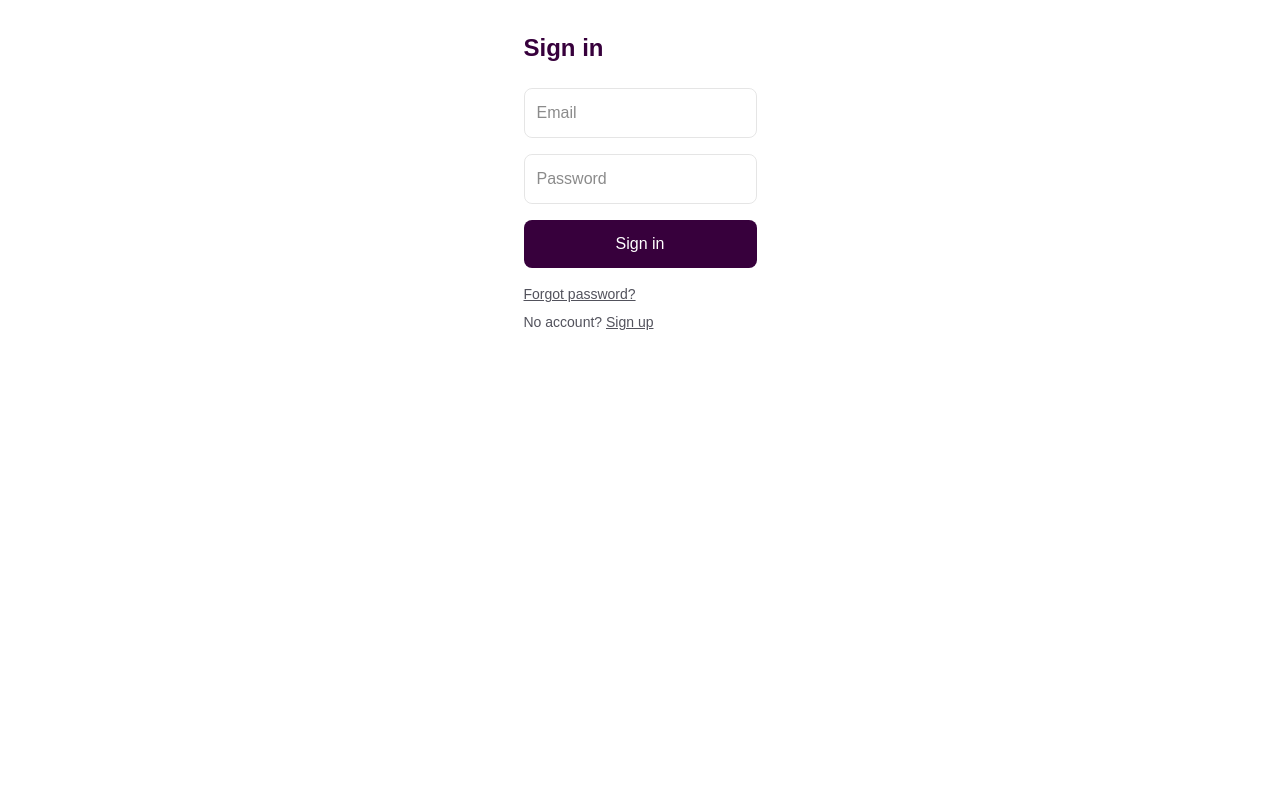
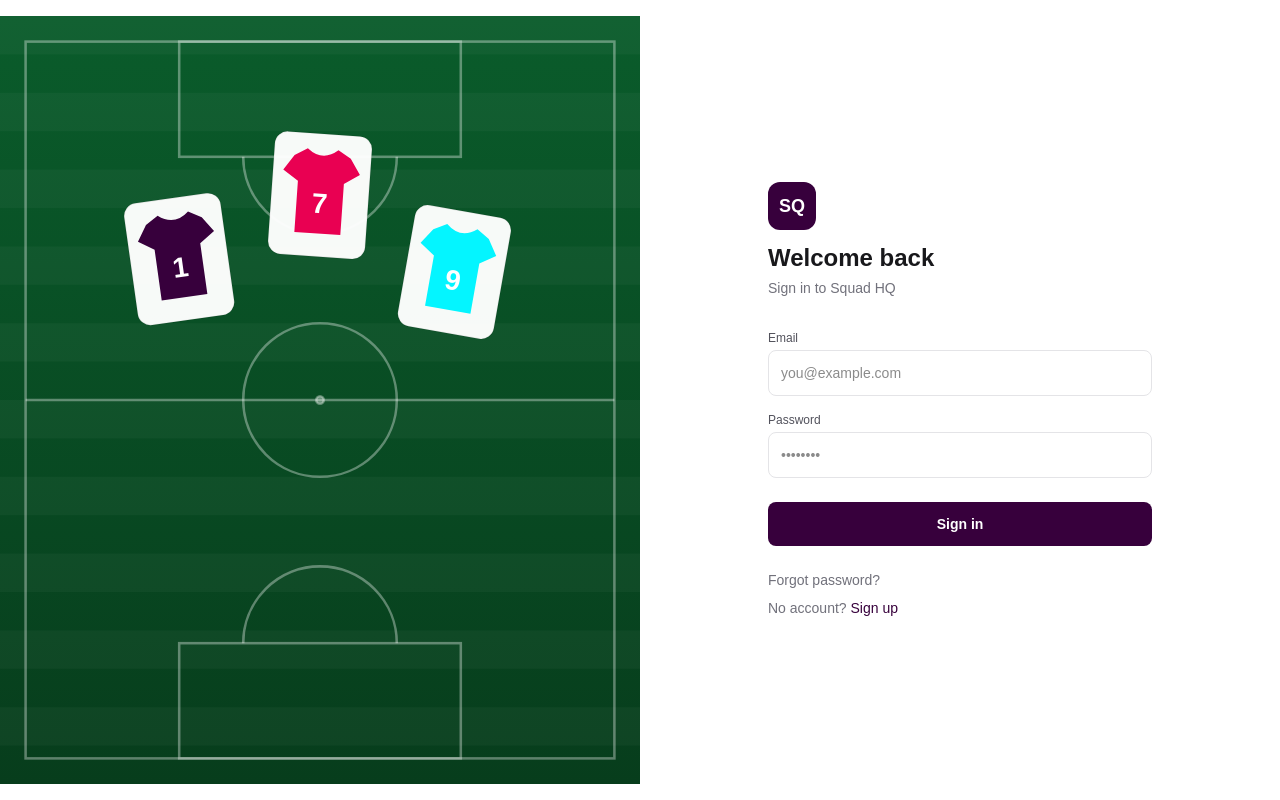
Before and after one commit to Mobs02/FFPL-Ai-Coach-, a Next.js app: page /sign-in in a window 1280 px wide. Built offline with nearby package versions, Linux system fonts and the light colour scheme.

Commit message:
Redesign auth pages with shared AuthCard and pitch illustration
Adds a reusable AuthCard/AuthInput/AuthButton set for consistent
styling across sign-in, sign-up, forgot/reset password, and
onboarding, plus a pitch-and-jersey-cards SVG illustration on the
sign-in page.

```diff
--- /dev/null
+++ b/app/AuthCard.tsx
@@ -0,0 +1,62 @@
+export function AuthCard({
+  title,
+  subtitle,
+  children,
+}: {
+  title: string;
+  subtitle?: string;
+  children: React.ReactNode;
+}) {
+  return (
+    <main className="flex min-h-screen items-center justify-center bg-gradient-to-b from-[#37003c] to-[#1a0020] p-4">
+      <div className="w-full max-w-sm rounded-2xl bg-white p-8 shadow-2xl dark:bg-zinc-900">
+        <div className="mb-8 text-center">
+          <div className="mx-auto mb-3 flex h-12 w-12 items-center justify-center rounded-xl bg-[#37003c] text-lg font-bold text-white">
+            SQ
+          </div>
+          <h1 className="text-2xl font-bold text-zinc-900 dark:text-white">{title}</h1>
+          {subtitle && <p className="mt-1 text-sm text-zinc-500 dark:text-zinc-400">{subtitle}</p>}
+        </div>
+        {children}
+      </div>
+    </main>
+  );
+}
+
+export function AuthInput({
+  label,
+  ...props
+}: { label: string } & React.InputHTMLAttributes<HTMLInputElement>) {
+  return (
+    <div>
+      <label className="mb-1 block text-xs font-medium text-zinc-600 dark:text-zinc-400">{label}</label>
+      <input
+        {...props}
+        className="w-full rounded-lg border border-zinc-200 p-3 text-sm outline-none transition focus:border-[#37003c] focus:ring-2 focus:ring-[#37003c]/20 dark:border-zinc-700 dark:bg-zinc-800 dark:text-white"
+      />
+    </div>
+  );
+}
+
+export function AuthError({ message }: { message: string }) {
+  return (
+    <p className="rounded-lg bg-red-50 p-2 text-sm text-red-600 dark:bg-red-950/50 dark:text-red-400">{message}</p>
+  );
+}
+
+export function AuthButton({
+  loading,
+  loadingText,
+  children,
+  ...props
+}: { loading?: boolean; loadingText?: string } & React.ButtonHTMLAttributes<HTMLButtonElement>) {
+  return (
+    <button
+      {...props}
+      disabled={loading || props.disabled}
+      className="mt-2 rounded-lg bg-[#37003c] p-3 text-sm font-semibold text-white transition hover:bg-[#4a0050] disabled:opacity-50"
+    >
+      {loading ? loadingText ?? "Loading…" : children}
+    </button>
+  );
+}
--- /dev/null
+++ b/app/PitchIllustration.tsx
@@ -0,0 +1,74 @@
+function JerseyCard({
+  x,
+  y,
+  rotate,
+  color,
+  number,
+}: {
+  x: number;
+  y: number;
+  rotate: number;
+  color: string;
+  number: string;
+}) {
+  return (
+    <g transform={`translate(${x} ${y}) rotate(${rotate})`}>
+      <rect
+        x={-38}
+        y={-48}
+        width={76}
+        height={96}
+        rx={10}
+        fill="white"
+        fillOpacity={0.97}
+        stroke="black"
+        strokeOpacity={0.08}
+      />
+      {/* jersey silhouette */}
+      <path
+        d="M -22 -30 L -30 -18 L -18 -10 L -18 30 L 18 30 L 18 -10 L 30 -18 L 22 -30 L 12 -36 Q 0 -26 -12 -36 Z"
+        fill={color}
+      />
+      <text x={0} y={14} textAnchor="middle" fontSize={22} fontWeight={700} fill="white" fontFamily="sans-serif">
+        {number}
+      </text>
+    </g>
+  );
+}
+
+export function PitchIllustration() {
+  return (
+    <svg viewBox="0 0 500 600" className="h-full w-full" xmlns="http://www.w3.org/2000/svg">
+      <defs>
+        <linearGradient id="pitch" x1="0" y1="0" x2="0" y2="1">
+          <stop offset="0%" stopColor="#0a5c2b" />
+          <stop offset="100%" stopColor="#073d1c" />
+        </linearGradient>
+      </defs>
+
+      <rect width="500" height="600" fill="url(#pitch)" />
+
+      {/* mow stripes */}
+      {Array.from({ length: 10 }).map((_, i) => (
+        <rect key={i} x={0} y={i * 60} width={500} height={30} fill="white" fillOpacity={0.03} />
+      ))}
+
+      {/* pitch markings */}
+      <g stroke="white" strokeOpacity={0.35} strokeWidth={2} fill="none">
+        <rect x={20} y={20} width={460} height={560} />
+        <line x1={20} y1={300} x2={480} y2={300} />
+        <circle cx={250} cy={300} r={60} />
+        <circle cx={250} cy={300} r={3} fill="white" fillOpacity={0.35} />
+        <rect x={140} y={20} width={220} height={90} />
+        <rect x={140} y={490} width={220} height={90} />
+        <path d="M 190 110 A 60 60 0 0 0 310 110" />
+        <path d="M 190 490 A 60 60 0 0 1 310 490" />
+      </g>
+
+      {/* floating jersey "pick" cards, like FPL's squad selection screen */}
+      <JerseyCard x={140} y={190} rotate={-8} color="#37003c" number="1" />
+      <JerseyCard x={250} y={140} rotate={4} color="#e90052" number="7" />
+      <JerseyCard x={355} y={200} rotate={10} color="#04f5ff" number="9" />
+    </svg>
+  );
+}
--- a/app/forgot-password/page.tsx
+++ b/app/forgot-password/page.tsx
@@ -1,48 +1,51 @@
 "use client";
 
 import { useState } from "react";
+import { AuthCard, AuthInput, AuthButton } from "../AuthCard";
 
 export default function ForgotPassword() {
   const [email, setEmail] = useState("");
+  const [loading, setLoading] = useState(false);
   const [sent, setSent] = useState(false);
 
   async function handleSubmit(e: React.FormEvent) {
     e.preventDefault();
+    setLoading(true);
     await fetch("/api/auth/reset-password", {
       method: "POST",
       headers: { "Content-Type": "application/json" },
       body: JSON.stringify({ email }),
     });
+    setLoading(false);
     setSent(true);
   }
 
   if (sent) {
     return (
-      <main className="mx-auto max-w-sm p-8">
-        <h1 className="mb-4 text-2xl font-bold text-[#37003c] dark:text-purple-200">Check your email</h1>
-        <p className="text-zinc-600 dark:text-zinc-400">
-          If an account exists for {email}, a password reset link is on its way.
+      <AuthCard title="Check your email">
+        <p className="text-center text-sm text-zinc-600 dark:text-zinc-400">
+          If an account exists for <span className="font-medium">{email}</span>, a password reset link is on its
+          way.
         </p>
-      </main>
+      </AuthCard>
     );
   }
 
   return (
-    <main className="mx-auto max-w-sm p-8">
-      <h1 className="mb-6 text-2xl font-bold text-[#37003c] dark:text-purple-200">Reset password</h1>
+    <AuthCard title="Reset password" subtitle="We'll email you a reset link">
       <form onSubmit={handleSubmit} className="flex flex-col gap-4">
-        <input
+        <AuthInput
+          label="Email"
           type="email"
           required
-          placeholder="Email"
+          placeholder="you@example.com"
           value={email}
           onChange={(e) => setEmail(e.target.value)}
-          className="rounded-lg border border-black/10 p-3 dark:border-white/10 dark:bg-zinc-900"
         />
-        <button type="submit" className="rounded-lg bg-[#37003c] p-3 font-medium text-white">
+        <AuthButton type="submit" loading={loading} loadingText="Sending…">
           Send reset link
-        </button>
+        </AuthButton>
       </form>
-    </main>
+    </AuthCard>
   );
 }
--- a/app/reset-password/page.tsx
+++ b/app/reset-password/page.tsx
@@ -3,20 +3,24 @@
 import { useState } from "react";
 import { useRouter } from "next/navigation";
 import { getSupabaseBrowserClient } from "@/lib/supabase-browser";
+import { AuthCard, AuthInput, AuthError, AuthButton } from "../AuthCard";
 
 export default function ResetPassword() {
   const router = useRouter();
   const [password, setPassword] = useState("");
   const [error, setError] = useState<string | null>(null);
+  const [loading, setLoading] = useState(false);
   const [done, setDone] = useState(false);
 
   async function handleSubmit(e: React.FormEvent) {
     e.preventDefault();
     setError(null);
+    setLoading(true);
     const supabase = getSupabaseBrowserClient();
     // Supabase's client-side SDK exchanges the reset link's token for a
     // session automatically on this page load.
     const { error } = await supabase.auth.updateUser({ password });
+    setLoading(false);
     if (error) {
       setError(error.message);
       return;
@@ -27,30 +31,29 @@
 
   if (done) {
     return (
-      <main className="mx-auto max-w-sm p-8">
-        <p className="text-zinc-600 dark:text-zinc-400">Password updated — redirecting to sign in.</p>
-      </main>
+      <AuthCard title="Password updated">
+        <p className="text-center text-sm text-zinc-600 dark:text-zinc-400">Redirecting to sign in…</p>
+      </AuthCard>
     );
   }
 
   return (
-    <main className="mx-auto max-w-sm p-8">
-      <h1 className="mb-6 text-2xl font-bold text-[#37003c] dark:text-purple-200">Set a new password</h1>
+    <AuthCard title="Set a new password">
       <form onSubmit={handleSubmit} className="flex flex-col gap-4">
-        <input
+        <AuthInput
+          label="New password"
           type="password"
           required
           minLength={6}
-          placeholder="New password"
+          placeholder="At least 6 characters"
           value={password}
           onChange={(e) => setPassword(e.target.value)}
-          className="rounded-lg border border-black/10 p-3 dark:border-white/10 dark:bg-zinc-900"
         />
-        {error && <p className="text-sm text-red-600">{error}</p>}
-        <button type="submit" className="rounded-lg bg-[#37003c] p-3 font-medium text-white">
+        {error && <AuthError message={error} />}
+        <AuthButton type="submit" loading={loading} loadingText="Updating…">
           Update password
-        </button>
+        </AuthButton>
       </form>
-    </main>
+    </AuthCard>
   );
 }
--- a/app/sign-in/page.tsx
+++ b/app/sign-in/page.tsx
@@ -3,18 +3,23 @@
 import { useState } from "react";
 import { useRouter } from "next/navigation";
 import { getSupabaseBrowserClient } from "@/lib/supabase-browser";
+import { AuthInput, AuthError, AuthButton } from "../AuthCard";
+import { PitchIllustration } from "../PitchIllustration";
 
 export default function SignIn() {
   const router = useRouter();
   const [email, setEmail] = useState("");
   const [password, setPassword] = useState("");
   const [error, setError] = useState<string | null>(null);
+  const [loading, setLoading] = useState(false);
 
   async function handleSubmit(e: React.FormEvent) {
     e.preventDefault();
     setError(null);
+    setLoading(true);
     const supabase = getSupabaseBrowserClient();
     const { error } = await supabase.auth.signInWithPassword({ email, password });
+    setLoading(false);
     if (error) {
       setError(error.message);
       return;
@@ -24,36 +29,57 @@
   }
 
   return (
-    <main className="mx-auto max-w-sm p-8">
-      <h1 className="mb-6 text-2xl font-bold text-[#37003c] dark:text-purple-200">Sign in</h1>
+    <main className="flex min-h-screen bg-white dark:bg-zinc-950">
+      <div className="hidden w-1/2 md:block">
+        <PitchIllustration />
+      </div>
+
+      <div className="flex w-full items-center justify-center p-8 md:w-1/2">
+        <div className="w-full max-w-sm">
+          <div className="mb-8 text-center md:text-left">
+            <div className="mx-auto mb-3 flex h-12 w-12 items-center justify-center rounded-xl bg-[#37003c] text-lg font-bold text-white md:mx-0">
+              SQ
+            </div>
+            <h1 className="text-2xl font-bold text-zinc-900 dark:text-white">Welcome back</h1>
+            <p className="mt-1 text-sm text-zinc-500 dark:text-zinc-400">Sign in to Squad HQ</p>
+          </div>
+
           <form onSubmit={handleSubmit} className="flex flex-col gap-4">
-        <input
+            <AuthInput
+              label="Email"
               type="email"
               required
-          placeholder="Email"
+              placeholder="you@example.com"
               value={email}
               onChange={(e) => setEmail(e.target.value)}
-          className="rounded-lg border border-black/10 p-3 dark:border-white/10 dark:bg-zinc-900"
             />
-        <input
+            <AuthInput
+              label="Password"
               type="password"
               required
-          placeholder="Password"
+              placeholder="••••••••"
               value={password}
               onChange={(e) => setPassword(e.target.value)}
-          className="rounded-lg border border-black/10 p-3 dark:border-white/10 dark:bg-zinc-900"
             />
-        {error && <p className="text-sm text-red-600">{error}</p>}
-        <button type="submit" className="rounded-lg bg-[#37003c] p-3 font-medium text-white">
+            {error && <AuthError message={error} />}
+            <AuthButton type="submit" loading={loading} loadingText="Signing in…">
               Sign in
-        </button>
+            </AuthButton>
           </form>
-      <p className="mt-4 text-sm text-zinc-600 dark:text-zinc-400">
-        <a href="/forgot-password" className="underline">Forgot password?</a>
+
+          <div className="mt-6 flex flex-col items-center gap-2 text-sm md:items-start">
+            <a href="/forgot-password" className="text-zinc-500 hover:text-[#37003c] dark:text-zinc-400">
+              Forgot password?
+            </a>
+            <p className="text-zinc-500 dark:text-zinc-400">
+              No account?{" "}
+              <a href="/sign-up" className="font-medium text-[#37003c] hover:underline dark:text-purple-300">
+                Sign up
+              </a>
             </p>
-      <p className="mt-2 text-sm text-zinc-600 dark:text-zinc-400">
-        No account? <a href="/sign-up" className="font-medium underline">Sign up</a>
-      </p>
+          </div>
+        </div>
+      </div>
     </main>
   );
 }
--- a/app/sign-up/page.tsx
+++ b/app/sign-up/page.tsx
@@ -1,21 +1,23 @@
 "use client";
 
 import { useState } from "react";
-import { useRouter } from "next/navigation";
 import { getSupabaseBrowserClient } from "@/lib/supabase-browser";
+import { AuthCard, AuthInput, AuthError, AuthButton } from "../AuthCard";
 
 export default function SignUp() {
-  const router = useRouter();
   const [email, setEmail] = useState("");
   const [password, setPassword] = useState("");
   const [error, setError] = useState<string | null>(null);
+  const [loading, setLoading] = useState(false);
   const [sent, setSent] = useState(false);
 
   async function handleSubmit(e: React.FormEvent) {
     e.preventDefault();
     setError(null);
+    setLoading(true);
     const supabase = getSupabaseBrowserClient();
     const { error } = await supabase.auth.signUp({ email, password });
+    setLoading(false);
     if (error) {
       setError(error.message);
       return;
@@ -25,44 +27,47 @@
 
   if (sent) {
     return (
-      <main className="mx-auto max-w-sm p-8">
-        <h1 className="mb-4 text-2xl font-bold text-[#37003c] dark:text-purple-200">Check your email</h1>
-        <p className="text-zinc-600 dark:text-zinc-400">
-          We sent a confirmation link to {email}. Click it, then come back and sign in.
+      <AuthCard title="Check your email">
+        <p className="text-center text-sm text-zinc-600 dark:text-zinc-400">
+          We sent a confirmation link to <span className="font-medium">{email}</span>. Click it, then come back and
+          sign in.
         </p>
-      </main>
+      </AuthCard>
     );
   }
 
   return (
-    <main className="mx-auto max-w-sm p-8">
-      <h1 className="mb-6 text-2xl font-bold text-[#37003c] dark:text-purple-200">Sign up</h1>
+    <AuthCard title="Create your account" subtitle="Sign up for Squad HQ">
       <form onSubmit={handleSubmit} className="flex flex-col gap-4">
-        <input
+        <AuthInput
+          label="Email"
           type="email"
           required
-          placeholder="Email"
+          placeholder="you@example.com"
           value={email}
           onChange={(e) => setEmail(e.target.value)}
-          className="rounded-lg border border-black/10 p-3 dark:border-white/10 dark:bg-zinc-900"
         />
-        <input
+        <AuthInput
+          label="Password"
           type="password"
           required
           minLength={6}
-          placeholder="Password"
+          placeholder="At least 6 characters"
           value={password}
           onChange={(e) => setPassword(e.target.value)}
-          className="rounded-lg border border-black/10 p-3 dark:border-white/10 dark:bg-zinc-900"
         />
-        {error && <p className="text-sm text-red-600">{error}</p>}
-        <button type="submit" className="rounded-lg bg-[#37003c] p-3 font-medium text-white">
+        {error && <AuthError message={error} />}
+        <AuthButton type="submit" loading={loading} loadingText="Signing up…">
           Sign up
-        </button>
+        </AuthButton>
       </form>
-      <p className="mt-4 text-sm text-zinc-600 dark:text-zinc-400">
-        Already have an account? <a href="/sign-in" className="font-medium underline">Sign in</a>
+
+      <p className="mt-6 text-center text-sm text-zinc-500 dark:text-zinc-400">
+        Already have an account?{" "}
+        <a href="/sign-in" className="font-medium text-[#37003c] hover:underline dark:text-purple-300">
+          Sign in
+        </a>
       </p>
-    </main>
+    </AuthCard>
   );
 }
```
Also changed, not shown: app/onboarding/page.tsx (+12 -16 lines). Lines whose indentation alone changed are shown as unchanged.
